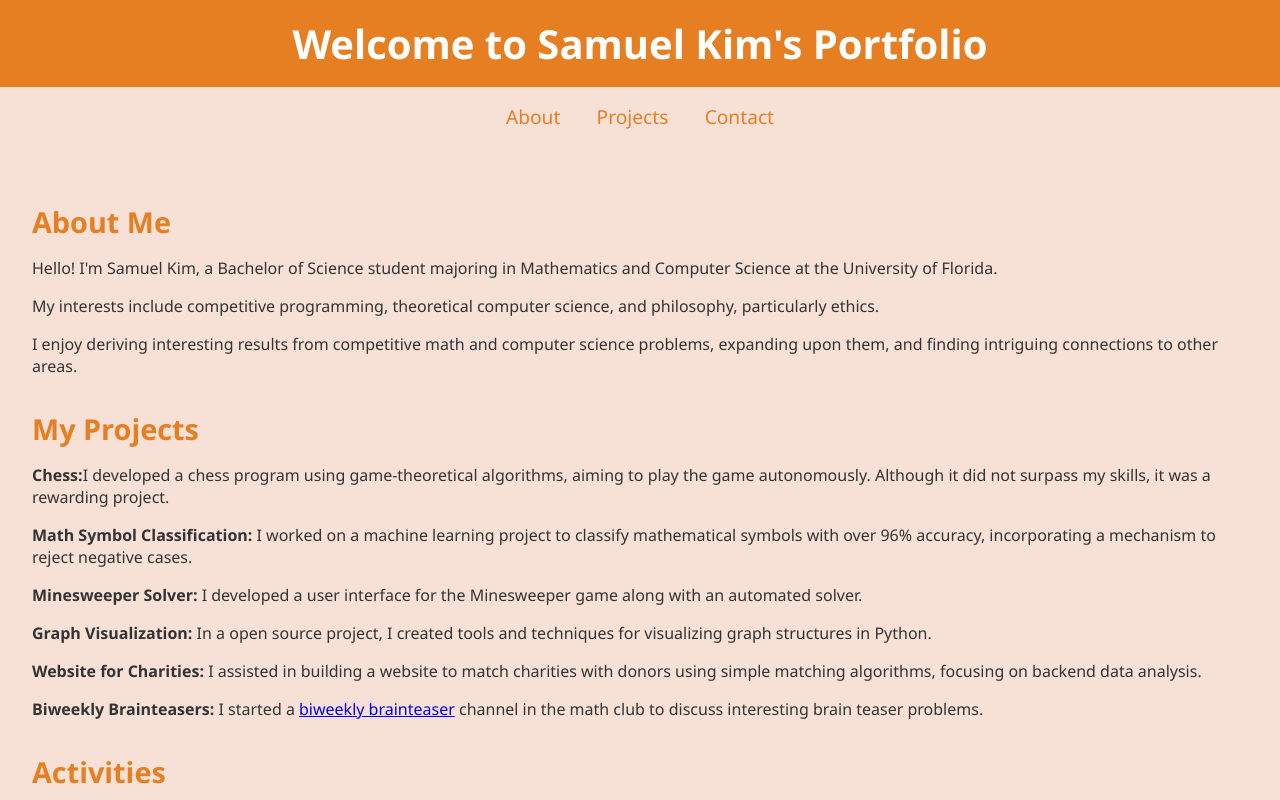
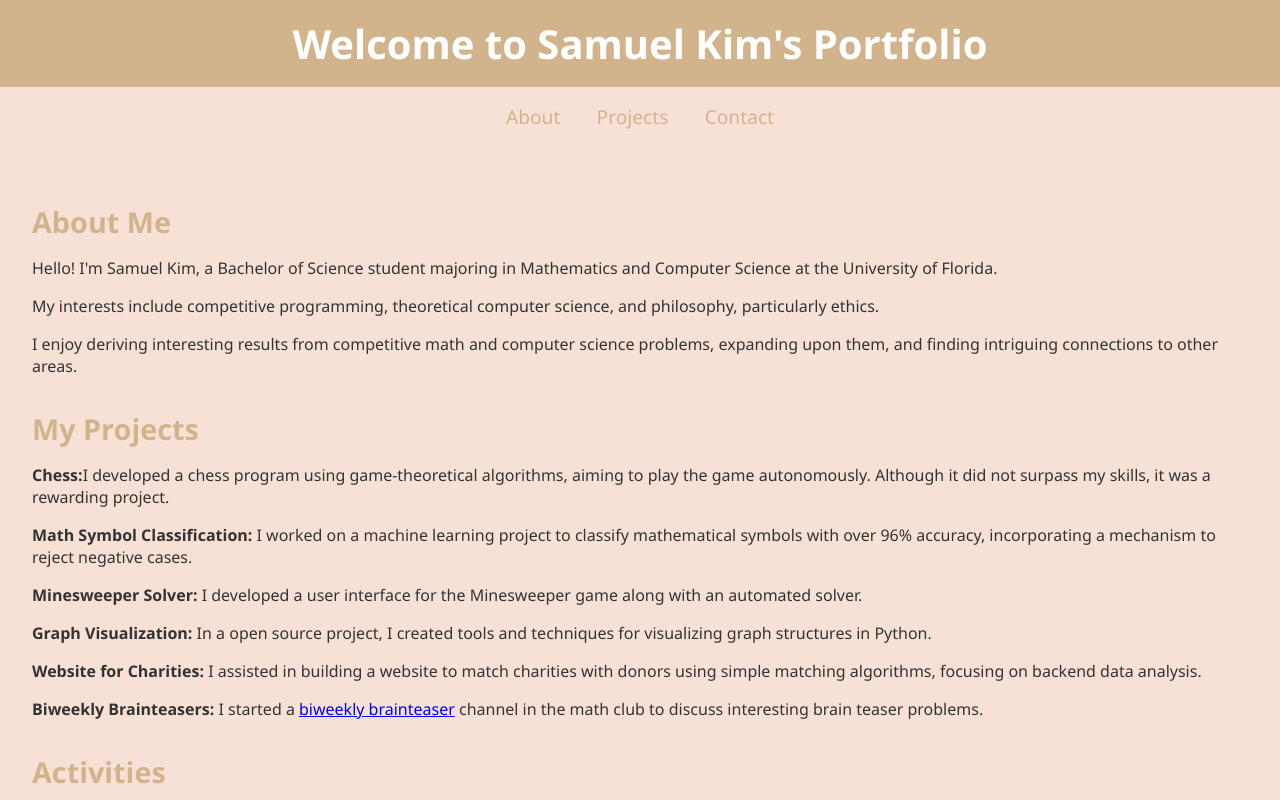
Before and after one commit to samkim711/samkim711.github.io, a plain HTML site: page index.html in a window 1280 px wide. Shown: the top 800 px of the page. Drawn offline with Linux system fonts and the light colour scheme.

Commit message:
Update index.html

```diff
--- a/index.html
+++ b/index.html
@@ -4,16 +4,16 @@
     <meta charset="UTF-8">
     <meta name="viewport" content="width=device-width, initial-scale=1.0">
     <title>Samuel Kim's Portfolio</title>
-    <style>
+   <style>
         body {
-            font-family: 'Segoe UI', sans-serif;
+            font-family: 'Segoe UI', 'Arial', sans-serif;
             margin: 0;
             padding: 0;
             background-color: #f7e1d7;
             color: #333333;
         }
         header {
-            background-color: #e67e22;
+            background-color: #d2b48c;  /* Warm beige color */
             color: #ffffff;
             text-align: center;
             padding: 1rem;
@@ -27,7 +27,7 @@
             padding: 1rem;
         }
         nav a {
-            color: #e67e22;
+            color: #d2b48c;  /* Warm beige color */
             text-decoration: none;
             font-size: 1.2rem;
             margin: 0 1rem;
@@ -43,7 +43,7 @@
         }
         .section h2 {
             font-size: 1.8rem;
-            color: #e67e22;
+            color: #d2b48c;  /* Warm beige color */
             margin-bottom: 0.5rem;
         }
         #projects ul {
@@ -60,6 +60,7 @@
             background-color: #f7e1d7;
         }
     </style>
+
 </head>
 <body>
     <header>
```
